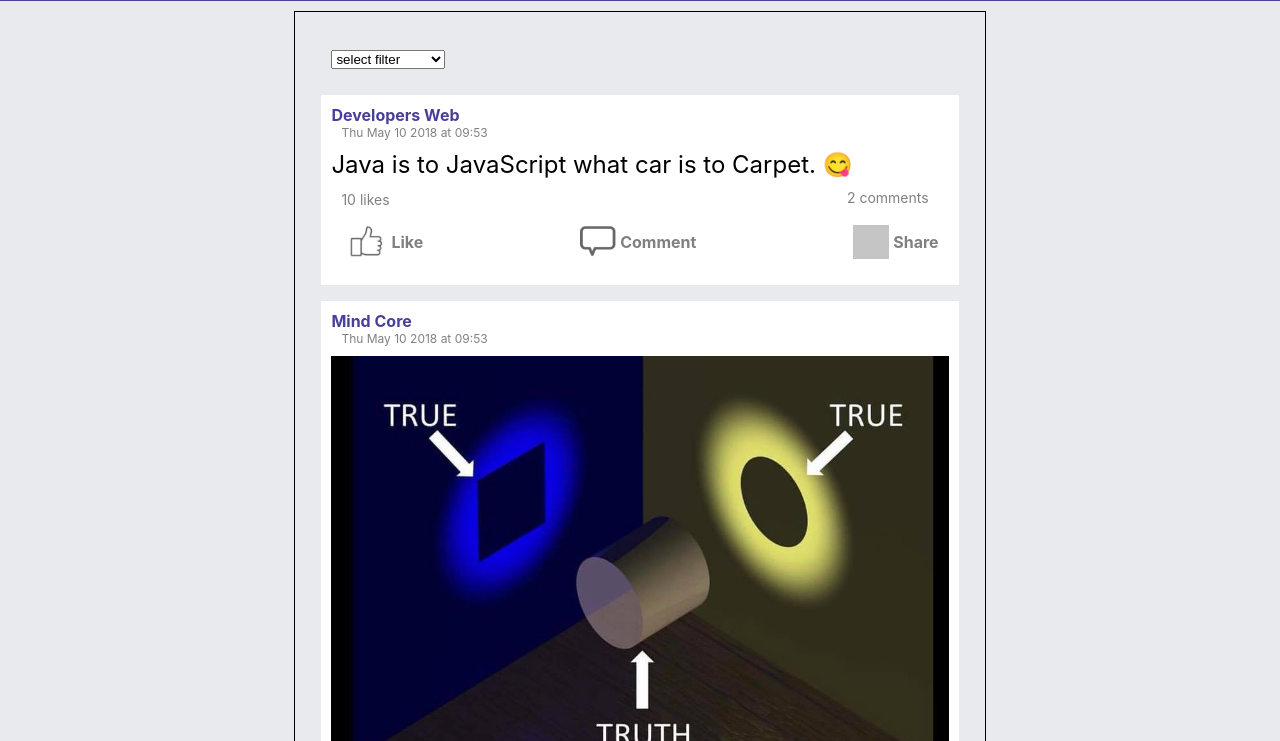
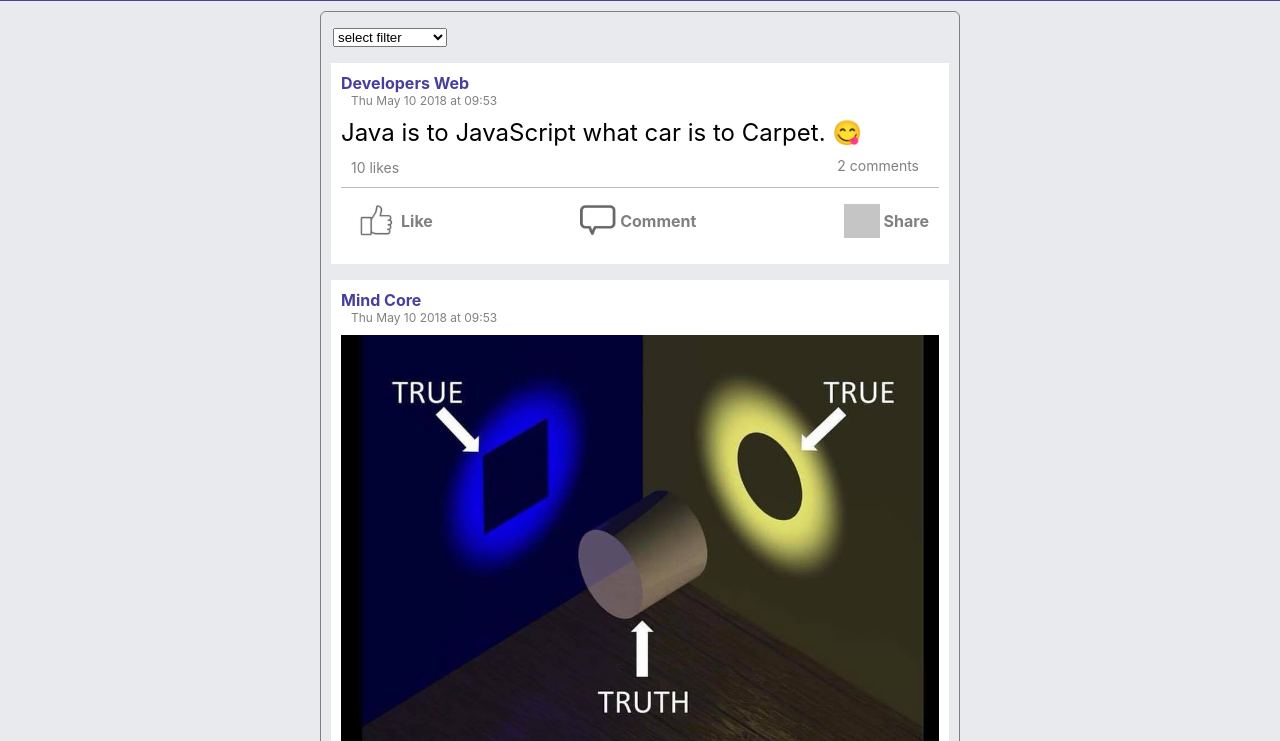
Before and after one commit to sumanthyedoti/fb-ui-react-practice, a React app: page / in a window 1280 px wide. Shown: the part 59-800 px from the top of the page. Built offline with nearby package versions, Linux system fonts and the light colour scheme; grey boxes are pictures that could not be loaded.

Commit message:
after review

```diff
--- a/src/components/App.js
+++ b/src/components/App.js
@@ -27,7 +27,7 @@ class App extends Component {
               {
                 "comment_id": 2,
                 "commented_by": "O0ps Guy",
-                "comment" : "Java is Love!!!!! <3",
+                "comment" : "Java is Love!!!!! ❤️",
                 "created_at" : "Fri May 10 2018 15:23:36 GMT+0530 (IST)"
               }
             ]
@@ -131,18 +131,56 @@ class App extends Component {
           "posted_at" : "Fri May 10 2018 15:23:36 GMT+0530 (IST)",
           "comments" :
             []
+        },
+        {
+          "post_id": 8,
+          "post_by": "Movie Buzz",
+          "item_description" : "C/o kancharapalem, cult movie with brilliant screenplay from telugu. Best regional film. Characters travel with us. Climax thrills...👏 👏 👏 👏",
+          "images" : "/images/post10.jpg",
+          "likes" : 54,
+          "isLiked": true,
+          "posted_at" : "Fri May 10 2018 15:23:36 GMT+0530 (IST)",
+          "comments" :
+            []
         }
       ],
     };
   }
+  testerHandler = (e) => {
+    let filteredFeedData=[];
+    if(e.target.value==='image'){
+      filteredFeedData = this.state.feedData.filter((item) => {
+        return (item.images!=='' && item.item_description==='')
+      });
+    } else if(e.target.value==='text'){
+      filteredFeedData = this.state.feedData.filter((item) => {
+        return (item.item_description!=='' && item.images==='')
+      });
+    } else if(e.target.value==='both'){
+      filteredFeedData = this.state.feedData.filter((item) => {
+        return (item.item_description!=='' && item.images!=='')
+      });
+    } else if(e.target.value==='0'){
+      filteredFeedData = this.state.feedData;
+    }
+    this.setState({
+      filteredFeedData,
+    })
+  }
+  componentWillMount(){
+    this.setState({
+      filteredFeedData : this.state.feedData
+    })
+  }
   render() {
-    const {feedData} = this.state;
+    const {filteredFeedData} = this.state;
     return (
       <>
       <Header />
       <div className ='main'>
         <Feed
-          feedData = {feedData}
+          feedData = {filteredFeedData}
+          testerHandler={this.testerHandler}
         />
       </div>
       </>
--- a/src/components/feed/Feed.js
+++ b/src/components/feed/Feed.js
@@ -7,26 +7,25 @@ class Feed extends Component {
     this.state = {
       feedData : this.props.feedData,
     };
-    this.likeHandler = this.likeHandler.bind(this);
-    this.commentHandler = this.commentHandler.bind(this);
-    this.testerHandler = this.testerHandler.bind(this);
   }
-  likeHandler(post_id){
+  likeHandler = (postId) => {
     let feedData = this.state.feedData.map((item) => {
-      if(item.isLiked && item.post_id===post_id) {
-        item.likes-=1;
-        item.isLiked = !item.isLiked;
-      }else if(item.post_id===post_id){
-        item.likes+=1;
-        item.isLiked = !item.isLiked;
+      let itemNew = {...item};
+      if(itemNew.isLiked && itemNew.post_id===postId) {
+        itemNew.likes-=1;
+        itemNew.isLiked = !itemNew.isLiked;
+      }else if(itemNew.post_id===postId){
+        console.log('ll');
+        itemNew.likes+=1;
+        itemNew.isLiked = !itemNew.isLiked;
       }
-      return item;
+      return itemNew;
     });
     this.setState({
-      feedData,
+      feedData
     })
   }
-  commentHandler(e){
+  commentHandler = (e) => {
     if(e.keyCode===13) {
       const postId = Number(e.target.dataset.key);
       let feedData = this.state.feedData.map((item) => {
@@ -46,29 +45,15 @@ class Feed extends Component {
       e.target.value='';
     }
   }
-  testerHandler(e){
-    let feedData=[];
-    if(e.target.value==='image'){
-      feedData = this.props.feedData.filter((item) => {
-        return (item.images!=='' && item.item_description==='')
-      });
-    } else if(e.target.value==='text'){
-      feedData = this.props.feedData.filter((item) => {
-        return (item.item_description!=='' && item.images==='')
-      });
-    } else if(e.target.value==='both'){
-      feedData = this.props.feedData.filter((item) => {
-        return (item.item_description!=='' && item.images!=='')
-      });
-    } else if(e.target.value==='0'){
-      feedData = this.props.feedData;
-    }
+  componentWillReceiveProps(state, props){
+    console.log(state)
     this.setState({
-      feedData,
+      feedData: state.feedData
     })
   }
   render() {
     const { feedData } = this.state;
+    const { testerHandler} = this.props;
     const feedItems = feedData.map((item) => {
           return (
             <FeedItem
@@ -82,7 +67,7 @@ class Feed extends Component {
 
     return (
       <div className ='feed'>
-        <Tester onChange={this.testerHandler}/>
+        <Tester onChange={testerHandler}/>
         { feedItems }
       </div>
     );
--- a/src/components/feed/feed-item/FeedItem.js
+++ b/src/components/feed/feed-item/FeedItem.js
@@ -1,20 +1,30 @@
 import React from 'react';
-import Text from './Text'
-import Images from './Images'
 import Panel from './item-panel/Panel'
 const FeedItem = props => {
   const { itemData, likeHandler, commentHandler} = props;
   const date = new Date(itemData.posted_at).toString();
   const dateStr = `${date.substring(0, 15)} at ${date.substring(16, 21)}`;
+  const commentsCount = itemData.comments.length;
   return (
     <div className ='feed-item'>
       <p className = 'post-by'>{itemData.post_by}</p>
       <p className = 'posted-at'>{dateStr}</p>
-      <Text text = {itemData.item_description} isOnlyText = {itemData.images.length===0} />
-      <Images images = {itemData.images} />
+      {/**post text */}
+      <p
+        className={ itemData.images.length===0 ? 'only-text item-text' : 'item-text'}
+      >
+        { itemData.item_description }
+      </p>
+      {/**post image */}
+      <div>
+        {itemData.images ? <img className='item-image' src={itemData.images} alt="post img" /> : null }
+      </div>
+      <div className = 'item-props'>
+        <span className='likes'>{itemData.likes} likes</span>
+        <span className='comments'>{commentsCount} {commentsCount===1 ? 'comment' : 'comments'}</span>
+      </div>
       <Panel
         post_id = {itemData.post_id}
-        likes = {itemData.likes}
         isLiked = {itemData.isLiked}
         comments = {itemData.comments}
         likeHandler = {likeHandler}
--- a/src/components/feed/feed-item/Images.js
+++ /dev/null
@@ -1,14 +0,0 @@
-import React, { Component } from 'react';
-
-class Images extends Component {
-  render() {
-    const { images } = this.props;
-    return (
-      <div>
-        {images ? <img className='item-image' src={images} alt="post img" /> : null }
-      </div>
-    );
-  }
-}
-
-export default Images;
--- /dev/null
+++ b/src/components/feed/feed-item/item-panel/Comment.js
@@ -0,0 +1,15 @@
+import React from 'react';
+const Like = props => {
+  return (
+    <>
+    <div
+      className='comment-button'
+      onClick={() => props.displayComments()}
+    >
+      <img className='comment-img' src ="./images/comment.png" alt=""/> Comment
+    </div>
+    </>
+  );
+}
+
+export default Like;
--- a/src/components/feed/feed-item/item-panel/ItemOPtions.js
+++ /dev/null
@@ -1,79 +0,0 @@
-import React, {Component} from 'react';
-function Comments(props) {
-  if (!props.displayComments) {
-    return null;
-  }
-    const {comments} = props;
-   const commentsList = comments.map((comment) => {
-    const date = new Date(comment.created_at).toString();
-    const dateStr = `${date.substring(0, 15)} at ${date.substring(16, 21)}`;
-    return (
-      <div className='comment' key={comment.comment_id}>
-      <div className='comment-line'>
-        <span className='commented-by'>{comment.commented_by} </span>
-        <span className='comment-text'>{comment.comment}</span>
-        </div>
-        <p className='commented-at'>{dateStr}</p>
-      </div>
-    )
-  });
-  return (
-      <>
-      <input
-          type='text'
-          className='comment-box'
-          placeholder='Write a comment...'
-          data-key = {props.post_id}
-          onKeyUp= {props.commentHandler}
-        />
-      {commentsList}
-      </>
-    );
-}
-class Options extends Component {
-  constructor(props){
-    super(props);
-    this.state = {
-      displayComments: false,
-    }
-  }
-  displayComments(){
-    this.setState((state, props) => ({
-      displayComments: !state.displayComments,
-    }));
-  }
-  render(){
-    const {likeHandler, commentHandler, post_id, isLiked, comments} = this.props;
-    return (
-      <>
-      <div className = 'item-options'>
-        <div
-          className={isLiked ? 'post-liked like-button' : 'like-button'}
-          onClick = {() => likeHandler(post_id)}>
-          <img
-            className='like-img'
-            src ={isLiked ? "./images/like.png" : "./images/unlike.png"}
-            alt=""
-          /> Like
-        </div>
-        <div className='comment-button' onClick={() => this.displayComments()}>
-        <img className='comment-img' src ="./images/comment.png" alt=""/> Comment
-        </div>
-        <div className='share-button'>
-        <img className='share-img' src ="./images/share.png" alt=""/> Share
-        </div>
-      </div>
-      <div className='comments-div'>
-        <Comments
-          displayComments= {this.state.displayComments}
-          comments = {comments}
-          commentHandler={commentHandler}
-          post_id = {post_id}
-        />
-      </div>
-      </>
-    );
-  }
-}
-
-export default Options;
--- a/src/components/feed/feed-item/item-panel/ItemProps.js
+++ /dev/null
@@ -1,13 +0,0 @@
-import React from 'react';
-
-const Properties = (props) => {
-  const {likes , commentsCount} = props;
-  return (
-    <div className = 'item-props'>
-      <span className='likes'>{likes} likes</span>
-      <span className='comments'>{commentsCount} {commentsCount===1 ? 'comment' : 'comments'}</span>
-    </div>
-  );
-}
-
-export default Properties;
--- /dev/null
+++ b/src/components/feed/feed-item/item-panel/Like.js
@@ -0,0 +1,19 @@
+import React from 'react';
+const Like = props => {
+  const {likeHandler, post_id, isLiked} = props;
+  return (
+    <>
+    <div
+      className={isLiked ? 'post-liked like-button' : 'like-button'}
+      onClick = {() => likeHandler(post_id)}>
+      <img
+        className='like-img'
+        src ={isLiked ? "./images/like.png" : "./images/unlike.png"}
+        alt=""
+      /> Like
+    </div>
+    </>
+  );
+}
+
+export default Like;
--- a/src/components/feed/feed-item/item-panel/Panel.js
+++ b/src/components/feed/feed-item/item-panel/Panel.js
@@ -1,23 +1,77 @@
-import React from 'react';
-import Properties from './ItemProps';
-import Options from './ItemOPtions';
-const Panel = (props) => {
-    const {likes , comments, likeHandler, commentHandler, post_id, isLiked} = props;
+import React, {Component} from 'react';
+import Like from './Like';
+import Comment from './Comment';
+import Share from './Share';
+function Comments(props) {
+  if (!props.displayComments) {
+    return null;
+  }
+    const {comments} = props;
+    const commentsList = comments.map((comment) => {
+    const date = new Date(comment.created_at).toString();
+    const dateStr = `${date.substring(0, 15)} at ${date.substring(16, 21)}`;
     return (
-      <div>
-        <Properties
-          likes = {likes}
-          commentsCount = {comments.length}
+      <div className='comment' key={comment.comment_id}>
+      <div className='comment-line'>
+        <span className='commented-by'>{comment.commented_by} </span>
+        <span className='comment-text'>{comment.comment}</span>
+        </div>
+        <p className='commented-at'>{dateStr}</p>
+      </div>
+    )
+  });
+  return (
+      <>
+      <input
+          type='text'
+          className='comment-box'
+          placeholder='Write a comment...'
+          data-key = {props.post_id}
+          onKeyUp= {props.commentHandler}
         />
-        <Options
+      {commentsList}
+      </>
+    );
+}
+class  Panel extends Component {
+  constructor(props){
+    super(props);
+    this.state = {
+      displayComments: false,
+    }
+    this.displayComments = this.displayComments.bind(this);
+  }
+  displayComments(){
+    this.setState((state, props) => ({
+      displayComments: !state.displayComments,
+    }));
+  }
+  render(){
+    const {comments, likeHandler, commentHandler, post_id, isLiked} = this.props;
+    return (
+      <>
+      <hr />
+      <div className = 'item-options'>
+        <Like
           post_id = {post_id}
           isLiked = {isLiked}
           likeHandler = {likeHandler}
-          commentHandler = {commentHandler}
+        />
+        <Comment displayComments={this.displayComments}/>
+        <Share />
+      </div>
+      {this.state.displayComments ? <hr/> : null}
+      <div className='comments-div'>
+        <Comments
+          displayComments= {this.state.displayComments}
           comments = {comments}
+          commentHandler={commentHandler}
+          post_id = {post_id}
         />
       </div>
+      </>
     );
+  }
 }
 
 export default Panel;
--- /dev/null
+++ b/src/components/feed/feed-item/item-panel/Share.js
@@ -0,0 +1,10 @@
+import React from 'react';
+const Like = props => {
+  return (
+    <div className='share-button'>
+        <img className='share-img' src ="./images/share.png" alt=""/> Share
+    </div>
+  );
+}
+
+export default Like;
--- a/src/index.css
+++ b/src/index.css
@@ -15,8 +15,6 @@ a{
   color: black;
 }
 body {
-  margin: 0;
-  padding: 0;
   font-family: -apple-system, BlinkMacSystemFont, "Segoe UI", "Roboto", "Oxygen",
     "Ubuntu", "Cantarell", "Fira Sans", "Droid Sans", "Helvetica Neue",
     sans-serif;
@@ -39,16 +37,26 @@ body {
   margin-bottom: 40px;
   vertical-align: middle;
 }
+hr{
+  border: none;
+  border-bottom: 1px solid rgb(190, 188, 188);
+  margin: 10px 0;
+  width: 100%;
+}
 .feed{
-  width: 54%;
+  width: 50%;
   min-width: 600px;
   margin: 10px auto;
   padding: 10px;
-/*  */
-  border: 1px solid;
+  border: 1px solid gray;
+  border-radius: 6px;
 }
-.tester, .feed-item{
-  margin: 16px;
+.tester{
+  margin: 4px 0 16px 2px;
+
+}
+.feed-item{
+  margin: 4px 0 16px 0;
   padding: 10px;
 
 }
@@ -77,6 +85,7 @@ body {
 }
 .item-image{
   width: 100%;
+  max-height: 120vh;
 }
 .item-props{
   position: relative;
@@ -118,7 +127,7 @@ body {
 }
 .post-liked .like-img{
   animation-name: like-anim;
-  animation-duration: 1s;
+  animation-duration: 0.8s;
   animation-timing-function: ease-in-out;
 }
   @keyframes like-anim{
@@ -173,7 +182,7 @@ body {
   padding: 4px;
 }
 .comment-line{
-  padding: 8px;
+  padding: 8px 12px;
   margin-top: 6px;
   background: rgb(242, 242, 245);
   display: inline-block;
```
Also changed, not shown: src/components/feed/feed-item/Text.js (deleted, +0 -12 lines), public/favicon.ico, public/images/post10.jpg (added).
